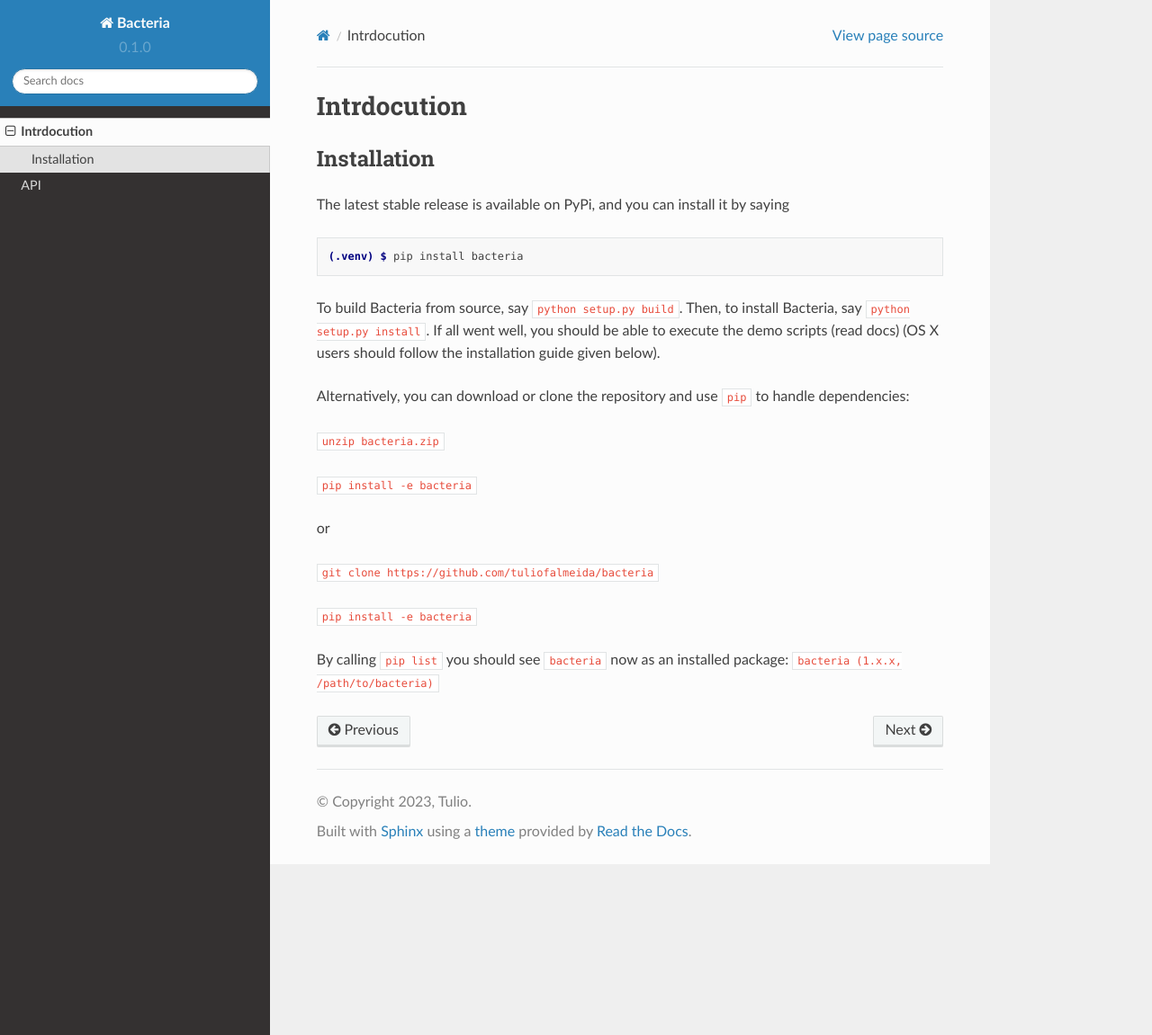
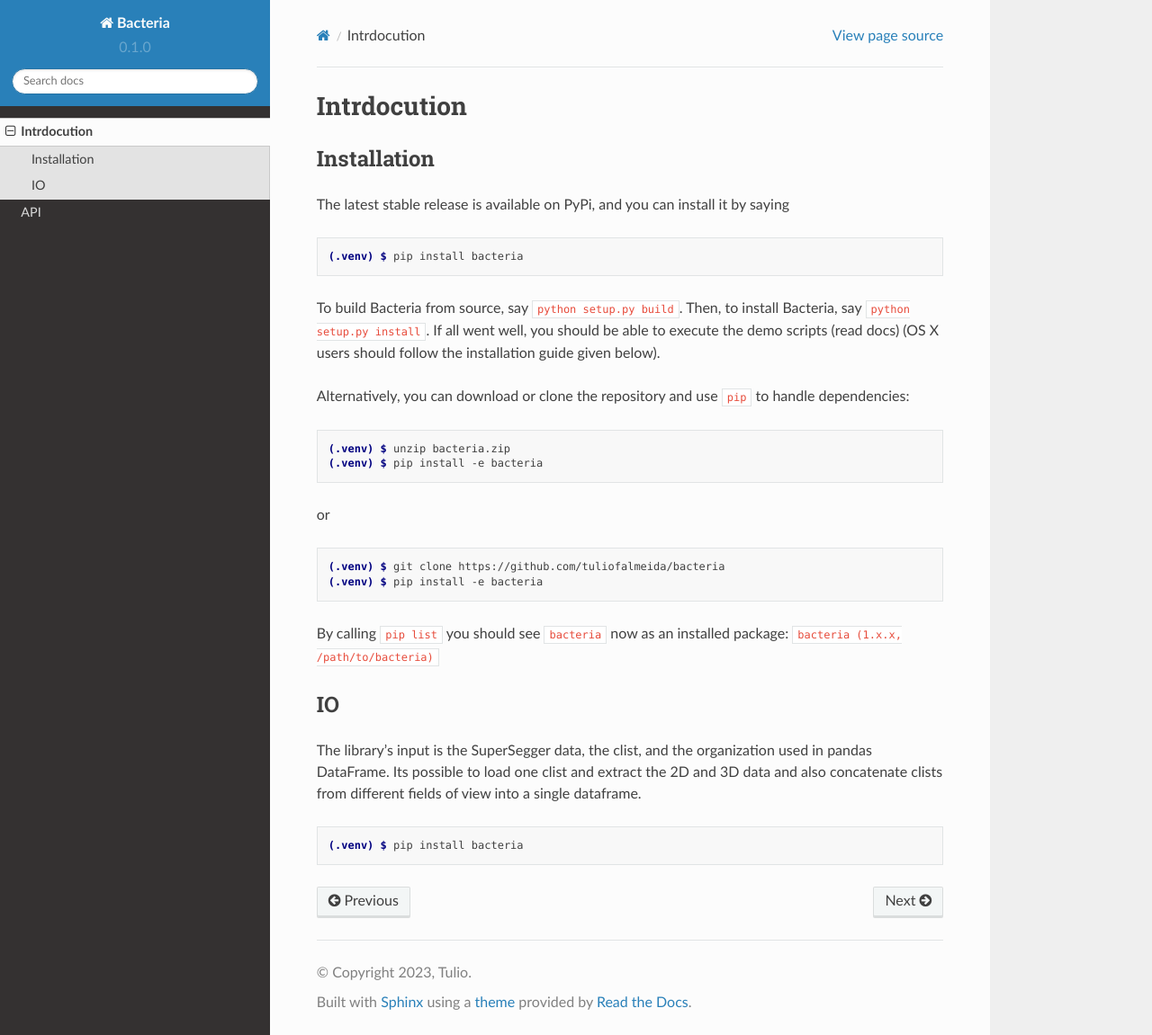
Before and after one commit to tuliofalmeida/bacteria, a Sphinx documentation site: the page built from docs/source/intrdocution.rst, in a window 1280 px wide and 1151 px high. Shown: the whole window at 90% size. Built offline with Sphinx 7.4.7 and the Read the Docs theme 2.0.0, drawn with Linux system fonts in a browser that asks for light colours.

Commit message:
Update intrdocution.rst

```diff
--- a/docs/source/intrdocution.rst
+++ b/docs/source/intrdocution.rst
@@ -1,5 +1,5 @@
 Intrdocution
-=====
+==============
 
 .. _installation:
 
@@ -19,16 +19,30 @@
 
 Alternatively, you can download or clone the repository and use ``pip`` to handle dependencies:
 
+.. code-block:: console
 
-``unzip bacteria.zip``
-
-``pip install -e bacteria``
+   (.venv) $ unzip bacteria.zip
+   (.venv) $ pip install -e bacteria
 
 or
 
-``git clone https://github.com/tuliofalmeida/bacteria``
+.. code-block:: console
 
-``pip install -e bacteria``
+   (.venv) $ git clone https://github.com/tuliofalmeida/bacteria
+   (.venv) $ pip install -e bacteria
 
 By calling ``pip list`` you should see ``bacteria`` now as an installed package:
 ``bacteria (1.x.x, /path/to/bacteria)``
+
+.. _IO:
+
+IO
+---
+
+The library's input is the SuperSegger data, the clist, and the organization used in
+pandas DataFrame. Its possible to load one clist and extract the 2D and 3D data and
+also concatenate clists from different fields of view into a single dataframe.
+
+.. code-block:: console
+
+   (.venv) $ pip install bacteria
```
